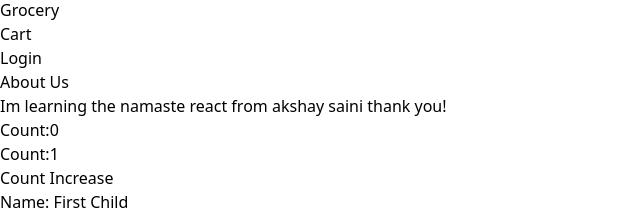
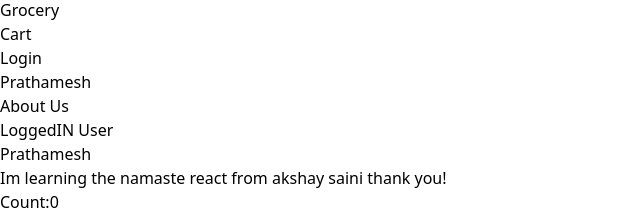
Before and after one commit to Prathameshmagdum/React_Project, a React (Vite) app: page /about in a window 1280 px wide. Shown: the part 398-614 px from the top of the page, without its empty margins (0-640 px from the left). Built offline with nearby package versions, Linux system fonts and the light colour scheme.

Commit message:
Added the usecontext change live

```diff
--- a/src/App.js
+++ b/src/App.js
@@ -1,4 +1,4 @@
-import React, {lazy, Suspense} from "react";
+import React, {lazy, Suspense, useEffect, useState} from "react";
 import ReactDOM from 'react-dom/client';
 import Header from "./Component/Header";
 import Body from "./Component/Body";
@@ -7,16 +7,30 @@ import Error from "./Component/Error";
 import { createBrowserRouter, RouterProvider, Outlet } from "react-router-dom";
 import ContactUs from "./Component/ContactUs";
 import ResturantMenu from "./Component/RestaurantMenu";
+import UserContext from "./Component/UserContext";
 // import Shimmer from "./Component/Shimmer";
 
 const Grocery = lazy(()=> import("./Component/Grocery"));
 
+
 const AppLayout = () => {
+  const [userName,setUserName] = useState();
+  //Authentication
+  useEffect(()=>{
+    //API CALL
+    const data ={
+      name: "Prathamesh",
+    };
+    setUserName(data.name);
+  },[]);
+
     return (
+      <UserContext.Provider value={{loggedIn:userName, setUserName}}>
         <div className="app">
             <Header/>
             <Outlet/>
         </div>
+      </UserContext.Provider>
     )
 }
 
--- a/src/Component/About.js
+++ b/src/Component/About.js
@@ -1,6 +1,7 @@
 import User from "./User";
 import UserClass from "./UserClass";
 import React from "react";
+import UserContext from "./UserContext";
 class About extends React.Component{
     constructor(props){
         super(props);
@@ -25,6 +26,14 @@ class About extends React.Component{
         return (
             <div>
                 <h1>About Us</h1>
+                <div>
+                    LoggedIN User
+                    <UserContext.Consumer>
+                        {({loggedIn})=>(
+                            <h1 className="text-lg font-bold">{loggedIn}</h1>
+                        )}
+                    </UserContext.Consumer>
+                </div>
                 <h2>Im learning the namaste react from akshay saini thank you!</h2>
                 {/* <p>{data.img}</p> */}
                 <UserClass name={"First Child"} location={"Pimpri-Chinchwad"}/>
--- a/src/Component/Body.js
+++ b/src/Component/Body.js
@@ -1,12 +1,15 @@
 import React from "react";
 import RestaurantCard, {withPromotedCard} from "./RestaurantCard";
 import resList from "../utils/mockData";
-import { useState, useEffect } from "react";
+import { useState, useEffect, useContext } from "react";
 import Shimmer from "./Shimmer";
 import { Link } from "react-router-dom";
 import useOnlineStatus from "../utils/useOnlineStatus";
+import UserContext from "./UserContext";
 
 const Body = () =>{
+    const {loggedIn,setUserName} = useContext(UserContext);
+
     const [restaurantList, setRestaurantList] = useState([]);
     const [filteredRestaurant, setFilteredRestaurant] = useState([]);
 
@@ -30,7 +33,7 @@ const Body = () =>{
             .filter((info) => info);
         setRestaurantList(restList);
         setFilteredRestaurant(restList);
-        console.log("reslist",json);
+        // console.log("reslist",json);
     }
 
     const onlineStatus = useOnlineStatus();
@@ -72,13 +75,19 @@ const Body = () =>{
                     }}>
                         Top Restaurant
                     </button>
+                    <div className="px-4">
+                        Change:
+                        <input className="border border-black px-2"
+                        value={loggedIn}
+                        onChange={(e)=>setUserName(e.target.value)}/>
+                    </div>
                 </div>
             </div>
             <div className="flex flex-row justify-center flex-wrap">
                 {filteredRestaurant.map((restuarant) => (
                     <Link key={restuarant?.id} to={"/restaurant/"+restuarant?.id} className="no-underline">
                         {/* this is a higher order component below here */}
-                        {restuarant?.promoted ?<RestaurantCardPromoted resData={restuarant}/> : <RestaurantCard  resData={restuarant}/>}
+                        {restuarant?.promoted ? <RestaurantCardPromoted resData={restuarant}/> : <RestaurantCard  resData={restuarant}/>}
                     </Link>
                     ))}
             </div>
--- a/src/Component/Header.js
+++ b/src/Component/Header.js
@@ -1,13 +1,16 @@
 import React from "react";
 import { LOGO_URL } from "../utils/constants";
-import { useState } from "react";
+import { useState, useContext } from "react";
 import { Link } from "react-router-dom";
 import useOnlineStatus from "../utils/useOnlineStatus";
+import UserContext from "./UserContext";
 
 const Header = () => {
     const [logAndLogout, setLogAndLogout] = useState("Login");
     const onlineStatus = useOnlineStatus();
-    return (
+    const {loggedIn} = useContext(UserContext);
+    console.log(loggedIn);
+        return (
         <div className="flex bg-blue-200 sm:bg-pink-100 justify-between shadow-xl m-2">
             <div className="logo-container">
                <Link to="/">
@@ -44,11 +47,14 @@ const Header = () => {
                         Cart
                     </li>
 
-                    <button className="login-logout" onClick={()=> {
+                    <button className="px-4" onClick={()=> {
                        logAndLogout === 'Login'? setLogAndLogout("Logout"): setLogAndLogout("Login")
                     }}>
                         {logAndLogout}
                     </button>
+                    <li className="px-4 text-lg">
+                        {loggedIn}
+                    </li>
                 </ul>
             </div>
 
--- a/src/Component/RestaurantCard.js
+++ b/src/Component/RestaurantCard.js
@@ -1,7 +1,10 @@
 import React from "react";
 import { CDN_URL } from "../utils/constants";
+import { useContext } from "react";
+import UserContext from "./UserContext";
 
 const RestaurantCard = (props) => {
+    const {loggedIn} = useContext(UserContext);
     const { resData } = props;
     // console.log(props);
     // if (!resData?.card?.card?.info) {
@@ -29,6 +32,7 @@ const RestaurantCard = (props) => {
             <h4>Ratings: {avgRating} Stars</h4>
             <h4>Cost: {costForTwo}</h4>
             <h4>Delivery Time: {sla?.slaString}</h4>
+            <h4>userName: {loggedIn}</h4>
         </div>
     );
 };
--- a/src/Component/RestaurantCategory.js
+++ b/src/Component/RestaurantCategory.js
@@ -14,8 +14,7 @@ import ItemsList from "./ItemsList";
     // so, now we will pass the setShowIndex function as a prop to the child component and the child component will handle the state for controlled component
 
     const handleClick = () => {
-        // console.log("clicked");
-        // setShowItems(!showItems);
+        // Toggle the accordion open/close
         setShowIndex();
     }
     // console.log(data);
--- a/src/Component/RestaurantMenu.js
+++ b/src/Component/RestaurantMenu.js
@@ -52,7 +52,7 @@ const ResturantMenu =() =>{
                     data={category?.card?.card}
 
                     showIndex={index == showIndex ? true : false}
-                    setShowIndex={()=>{setShowIndex(index)}}
+                    setShowIndex={()=>{setShowIndex(index === showIndex ? null : index)}}
                 />
             ))}
 
--- /dev/null
+++ b/src/Component/UserContext.js
@@ -0,0 +1,6 @@
+import { createContext } from "react"
+
+const UserContext = createContext({
+    loggedIn: "Default Value"
+});
+export default UserContext;
```
